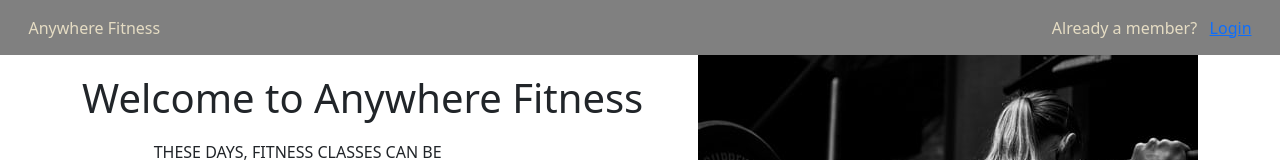
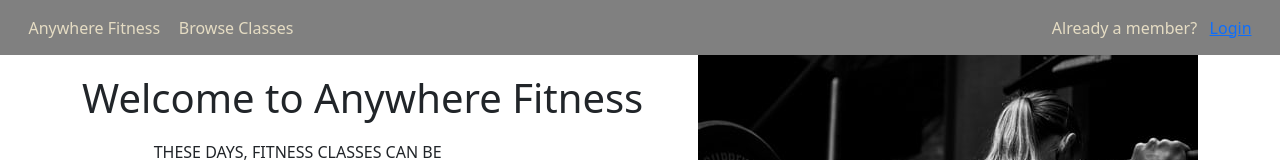
Before and after one commit to ft-anywhere-fitness-7/front-end, a React (Create React App) app in the folder front-end/: page / in a window 1280 px wide. Shown: the top 160 px of the page. Built offline with nearby package versions, Linux system fonts and the light colour scheme.

Commit message:
added browse classes page

```diff
--- a/front-end/src/App.js
+++ b/front-end/src/App.js
@@ -66,7 +66,7 @@ function App() {
               <Route path='/create'>
                 <CreateClass />
               </Route>
-              {/* <Route exact path='/classes' element={Classes}/> */}
+              <Route exact path='/classes' element={Classes}/>
 
             </Switch>
         </div>
--- a/front-end/src/components/Header.js
+++ b/front-end/src/components/Header.js
@@ -9,6 +9,7 @@ const Header = (props) => {
         <nav className="nav-bar">
             <div className="left-links">
                 <Link className="link" to='/'>Anywhere Fitness</Link>
+                <Link className="link" to='/classes'>Browse Classes</Link>
 
             </div>
             <div className="right-links">
```
